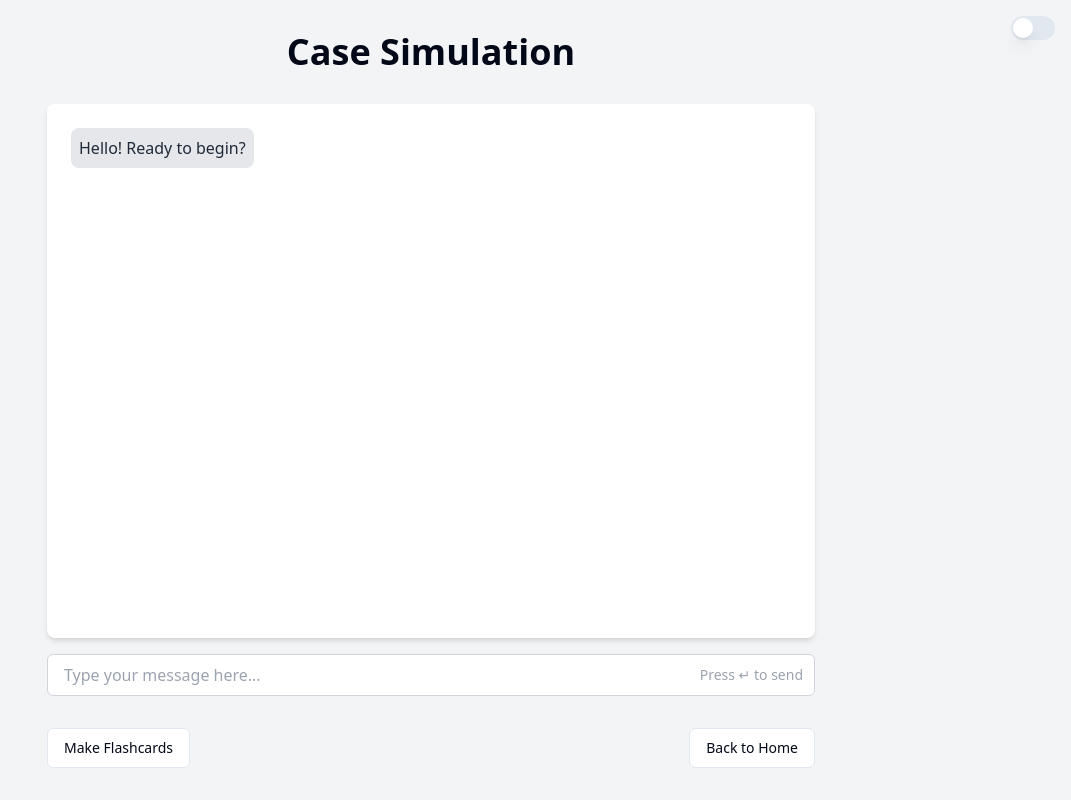
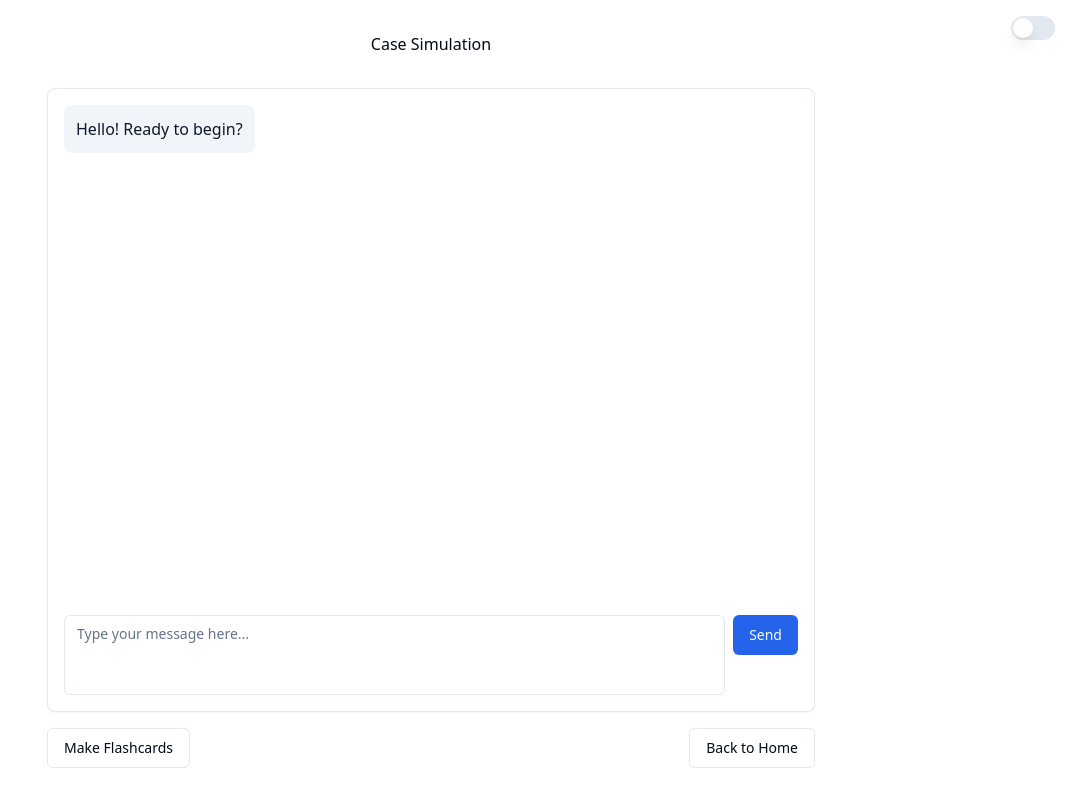
Before and after one commit to vincentnocera/peakshift, a Next.js app: page /case-simulator in a window 1280 px wide. Shown: the whole page, without its empty margins (209-1280 px from the left). Built offline with nearby package versions, Linux system fonts and the light colour scheme.

Commit message:
chat interface update v0.1 basically successful

```diff
--- a/app/case-simulator/page.tsx
+++ b/app/case-simulator/page.tsx
@@ -5,6 +5,7 @@ import ChatInterface from '../components/chat-interface';
 import Link from 'next/link';
 import { caseSimulatorPrompt } from '@/lib/prompts/case-simulator-prompt';
 import { Button } from "@/components/ui/button"
+
 const CaseSimulation = () => {
     const handleMakeFlashcards = () => {
         // Implement flashcard creation logic here
@@ -12,10 +13,13 @@ const CaseSimulation = () => {
     };
 
     return (
-        <div className="min-h-screen bg-gray-100 p-8 flex flex-col">
-            <h1 className="text-4xl font-bold mb-8 text-center">Case Simulation</h1>
+        <div className="min-h-screen flex flex-col">
+            <div className="p-8 flex-grow flex flex-col items-center">
+                <h1 className="mb-8 text-center">Case Simulation</h1>
+                <div className="w-full max-w-3xl flex-grow flex flex-col">
                     <ChatInterface prompt={caseSimulatorPrompt} />
-            <div className="w-full max-w-3xl mx-auto mt-4">
+                </div>
+                <div className="w-full max-w-3xl mt-4">
                     <div className="flex justify-between">
                         <Button onClick={handleMakeFlashcards} variant="outline">
                             Make Flashcards
@@ -28,6 +32,7 @@ const CaseSimulation = () => {
                     </div>
                 </div>
             </div>
+        </div>
     );
 };
 
--- a/app/components/chat-interface.tsx
+++ b/app/components/chat-interface.tsx
@@ -2,6 +2,9 @@
 
 import React from 'react';
 import { useChat } from 'ai/react';
+import { Card, CardContent, CardFooter } from '@/components/ui/card';
+import { Button } from '@/components/ui/button';
+import { Textarea } from '@/components/ui/textarea';
 
 interface ChatInterfaceProps {
   prompt: string;
@@ -15,39 +18,43 @@ const ChatInterface: React.FC<ChatInterfaceProps> = ({ prompt }) => {
 
   const displayMessages = messages.filter(message => message.role !== 'system');
 
-  const handleKeyDown = (e: React.KeyboardEvent<HTMLInputElement>) => {
+  const handleKeyDown = (e: React.KeyboardEvent<HTMLTextAreaElement>) => {
     if (e.key === 'Enter' && !e.shiftKey) {
       e.preventDefault();
-      handleSubmit(e as React.FormEvent); // Changed from 'any' to 'React.FormEvent'
+      handleSubmit(e as React.FormEvent);
     }
   };
 
   return (
-    <div className="max-w-3xl mx-auto w-full flex flex-col flex-grow">
-      <div className="bg-white rounded-lg shadow-md p-6 mb-4 flex-grow overflow-y-auto">
+    <Card className="flex flex-col flex-grow">
+      <CardContent className="flex-grow overflow-y-auto p-4">
         {displayMessages.map((message) => (
-          <div key={message.id} className={`mb-4 ${message.role === 'user' ? 'text-right' : 'text-left'}`}>
-            <span className={`inline-block p-2 rounded-lg ${message.role === 'user' ? 'bg-blue-500 text-white' : 'bg-gray-200 text-gray-800'}`}>
+          <div key={message.id} className={`mb-4 flex ${message.role === 'user' ? 'justify-end' : 'justify-start'}`}>
+            <div className={`max-w-[70%] p-3 rounded-lg ${
+              message.role === 'user' ? 'bg-primary text-primary-foreground' : 'bg-secondary text-secondary-foreground'
+            }`}>
               {message.content}
-            </span>
+            </div>
           </div>
         ))}
-      </div>
-      <form onSubmit={handleSubmit} className="flex mb-4 relative">
-        <input
-          type="text"
+      </CardContent>
+      <CardFooter className="p-4">
+        <form onSubmit={handleSubmit} className="flex w-full space-x-2">
+          <Textarea
             value={input}
             onChange={handleInputChange}
             onKeyDown={handleKeyDown}
-          className="flex-grow border border-gray-300 rounded-md py-2 px-4 pr-20 focus:outline-none focus:ring-2 focus:ring-blue-500"
             placeholder="Type your message here..."
             disabled={isLoading}
+            className="flex-grow resize-none"
+            rows={1}
           />
-        <span className="absolute right-3 top-1/2 transform -translate-y-1/2 text-gray-400 text-sm">
-          Press ↵ to send
-        </span>
+          <Button type="submit" disabled={isLoading}>
+            Send
+          </Button>
         </form>
-    </div>
+      </CardFooter>
+    </Card>
   );
 };
 
--- /dev/null
+++ b/components/ui/textarea.tsx
@@ -0,0 +1,24 @@
+import * as React from "react"
+
+import { cn } from "@/lib/utils"
+
+export interface TextareaProps
+  extends React.TextareaHTMLAttributes<HTMLTextAreaElement> {}
+
+const Textarea = React.forwardRef<HTMLTextAreaElement, TextareaProps>(
+  ({ className, ...props }, ref) => {
+    return (
+      <textarea
+        className={cn(
+          "flex min-h-[80px] w-full rounded-md border border-input bg-background px-3 py-2 text-sm ring-offset-background placeholder:text-muted-foreground focus-visible:outline-none focus-visible:ring-2 focus-visible:ring-ring focus-visible:ring-offset-2 disabled:cursor-not-allowed disabled:opacity-50",
+          className
+        )}
+        ref={ref}
+        {...props}
+      />
+    )
+  }
+)
+Textarea.displayName = "Textarea"
+
+export { Textarea }
```
Lines whose indentation alone changed are shown as unchanged.
